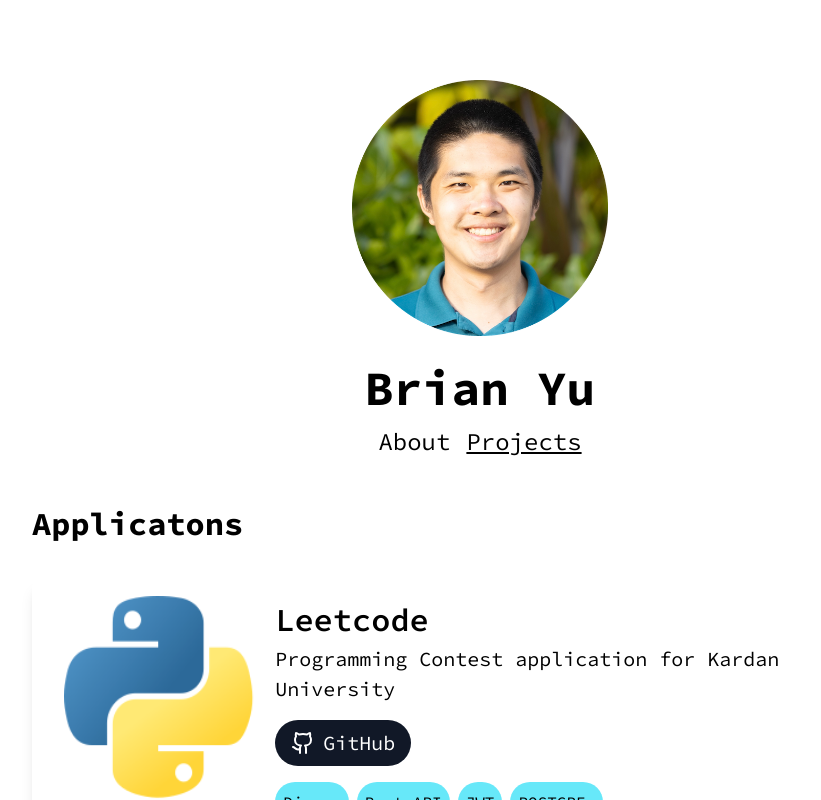
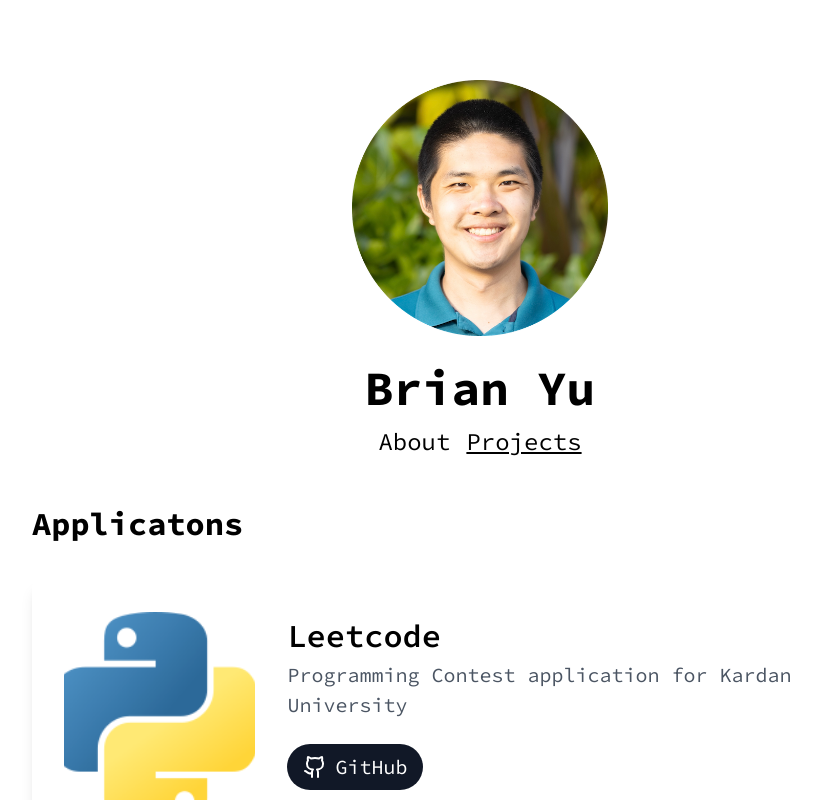
Before and after one commit to SohailRaoufi/Portfolio, a Next.js app: page / in a window 1280 px wide. Both pictures are taken after a click on the button "Projects". Shown: the top 800 px of the page, without its empty margins (160-981 px from the left). Built offline with nearby package versions, Linux system fonts and the light colour scheme.

Commit message:
fixed spacing issues

```diff
--- a/components/projects.tsx
+++ b/components/projects.tsx
@@ -11,22 +11,28 @@
         {projectArray.map((project) => (
           <div
             key={project.name}
-            className="flex gap-4 bg-white shadow-lg py-4 px-8 rounded-lg"
+            className="flex gap-8 bg-white shadow-lg p-8 rounded-lg"
           >
-            <Image src={project.imgSrc} alt="" width={200} height={200} />
+            <Image
+              src={project.imgSrc}
+              alt=""
+              width={200}
+              height={200}
+              className="object-cover"
+            />
             <div className="">
-              <h3 className="text-[2rem] font-semibold ">{project.name}</h3>
-              <p className="text-[1.25rem]">{project.desc}</p>
+              <h3 className="text-[2rem] font-semibold">{project.name}</h3>
+              <p className="text-[1.25rem] text-gray-600">{project.desc}</p>
 
               <Link
                 href={project.link}
-                className="flex items-center  rounded-full w-fit px-4 py-2 bg-gray-900 text-white gap-2 mt-4"
+                className="flex items-center  rounded-full w-fit px-4 py-2 bg-gray-900 text-white gap-2 my-6"
               >
                 <LuGithub size={24} />
-                <span className="text-[1.25rem] ">GitHub</span>
+                <span className="text-[1.25rem]">GitHub</span>
               </Link>
 
-              <div className="flex gap-2 mt-4">
+              <div className="flex gap-2 ">
                 {project.tech.map((item) => (
                   <p key={item} className="bg-cyan-300 p-2 rounded-full">
                     {item}
```
